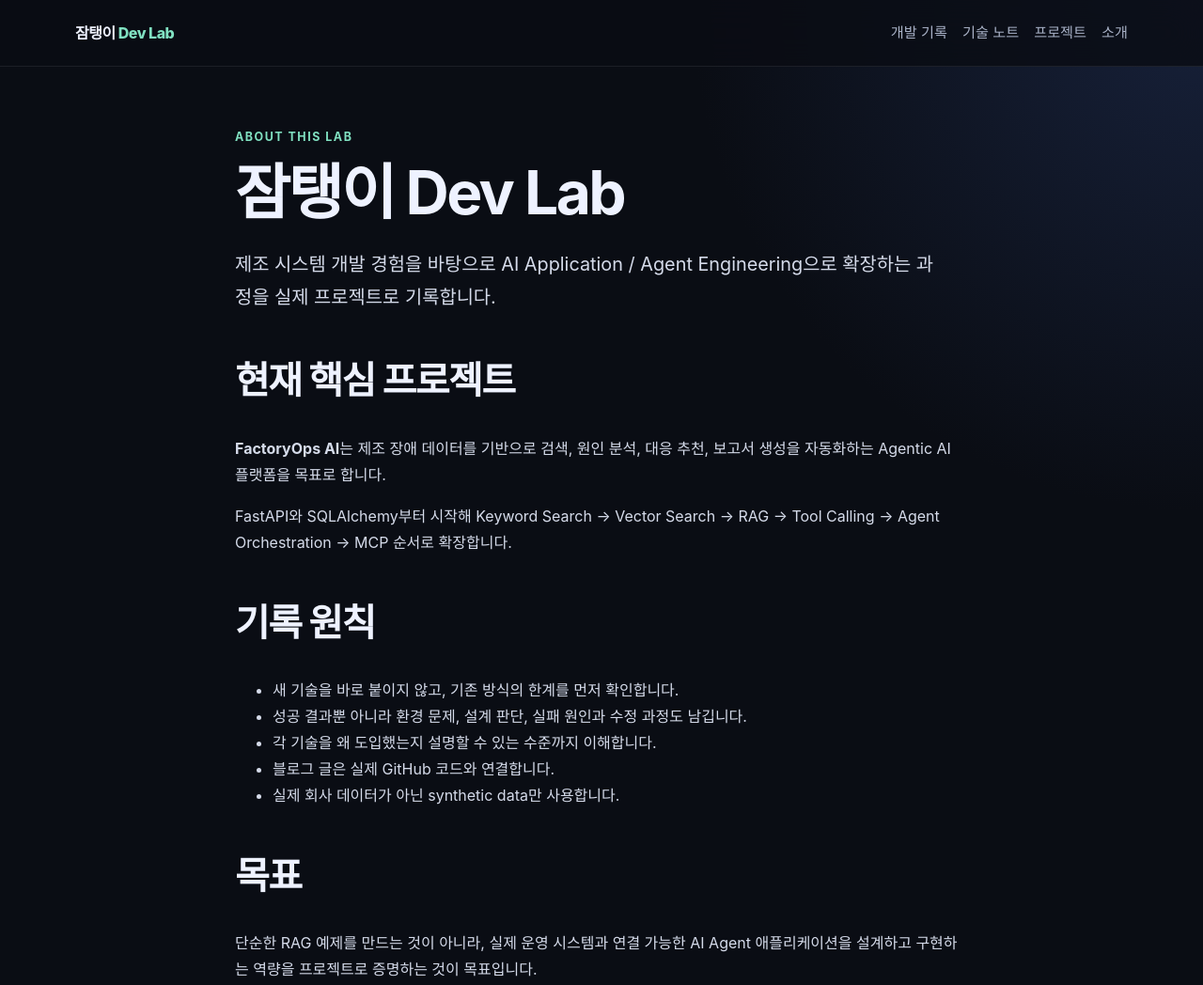
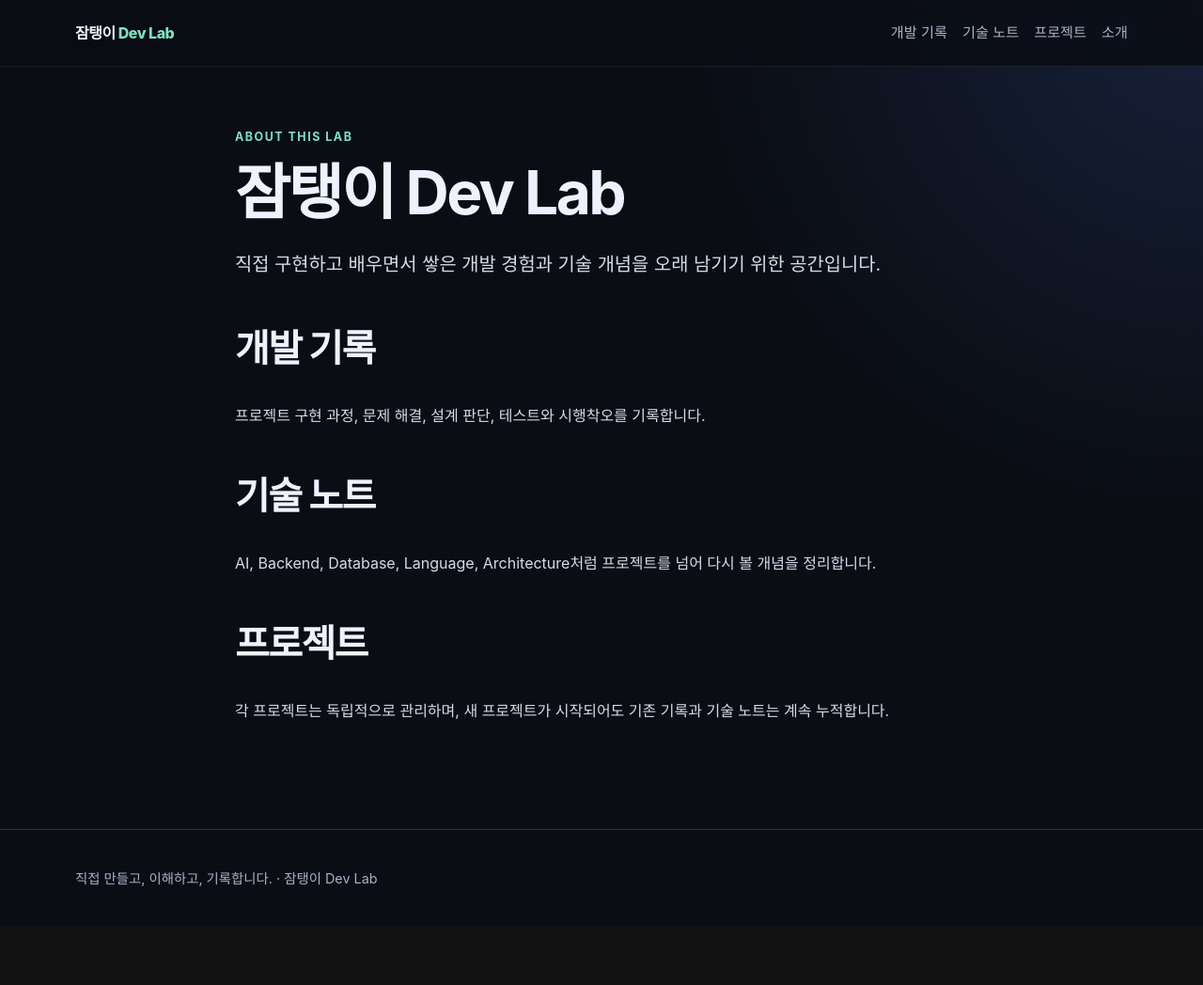
Before and after one commit to jaedark/jamtaeng-dev-lab, an Astro site: page /jamtaeng-dev-lab/about in a window 1280 px wide. Shown: the top 1048 px of the page at 94% size. After the commit the page ends 985 px from the top, so only its background shows below. Built offline with nearby package versions, Linux system fonts and the light colour scheme; Astro itself is replaced by a stand-in of ours.

Commit message:
refactor: update about copy

```diff
--- a/src/pages/about.astro
+++ b/src/pages/about.astro
@@ -1,26 +1,16 @@
 ---
 import BaseLayout from '../layouts/BaseLayout.astro';
 ---
-<BaseLayout title="소개 | 잠탱이 Dev Lab" description="FactoryOps AI를 중심으로 제조 도메인과 Agentic AI를 연결하는 개발 기록입니다.">
+<BaseLayout title="소개 | 잠탱이 Dev Lab" description="개발 기록과 기술 노트를 축적하는 개인 개발 지식 베이스입니다.">
   <article class="prose">
     <div class="eyebrow">About This Lab</div>
     <h1>잠탱이 Dev Lab</h1>
-    <p class="lead">제조 시스템 개발 경험을 바탕으로 AI Application / Agent Engineering으로 확장하는 과정을 실제 프로젝트로 기록합니다.</p>
-
-    <h2>현재 핵심 프로젝트</h2>
-    <p><strong>FactoryOps AI</strong>는 제조 장애 데이터를 기반으로 검색, 원인 분석, 대응 추천, 보고서 생성을 자동화하는 Agentic AI 플랫폼을 목표로 합니다.</p>
-    <p>FastAPI와 SQLAlchemy부터 시작해 Keyword Search → Vector Search → RAG → Tool Calling → Agent Orchestration → MCP 순서로 확장합니다.</p>
-
-    <h2>기록 원칙</h2>
-    <ul>
-      <li>새 기술을 바로 붙이지 않고, 기존 방식의 한계를 먼저 확인합니다.</li>
-      <li>성공 결과뿐 아니라 환경 문제, 설계 판단, 실패 원인과 수정 과정도 남깁니다.</li>
-      <li>각 기술을 왜 도입했는지 설명할 수 있는 수준까지 이해합니다.</li>
-      <li>블로그 글은 실제 GitHub 코드와 연결합니다.</li>
-      <li>실제 회사 데이터가 아닌 synthetic data만 사용합니다.</li>
-    </ul>
-
-    <h2>목표</h2>
-    <p>단순한 RAG 예제를 만드는 것이 아니라, 실제 운영 시스템과 연결 가능한 AI Agent 애플리케이션을 설계하고 구현하는 역량을 프로젝트로 증명하는 것이 목표입니다.</p>
+    <p class="lead">직접 구현하고 배우면서 쌓은 개발 경험과 기술 개념을 오래 남기기 위한 공간입니다.</p>
+    <h2>개발 기록</h2>
+    <p>프로젝트 구현 과정, 문제 해결, 설계 판단, 테스트와 시행착오를 기록합니다.</p>
+    <h2>기술 노트</h2>
+    <p>AI, Backend, Database, Language, Architecture처럼 프로젝트를 넘어 다시 볼 개념을 정리합니다.</p>
+    <h2>프로젝트</h2>
+    <p>각 프로젝트는 독립적으로 관리하며, 새 프로젝트가 시작되어도 기존 기록과 기술 노트는 계속 누적합니다.</p>
   </article>
 </BaseLayout>
```
